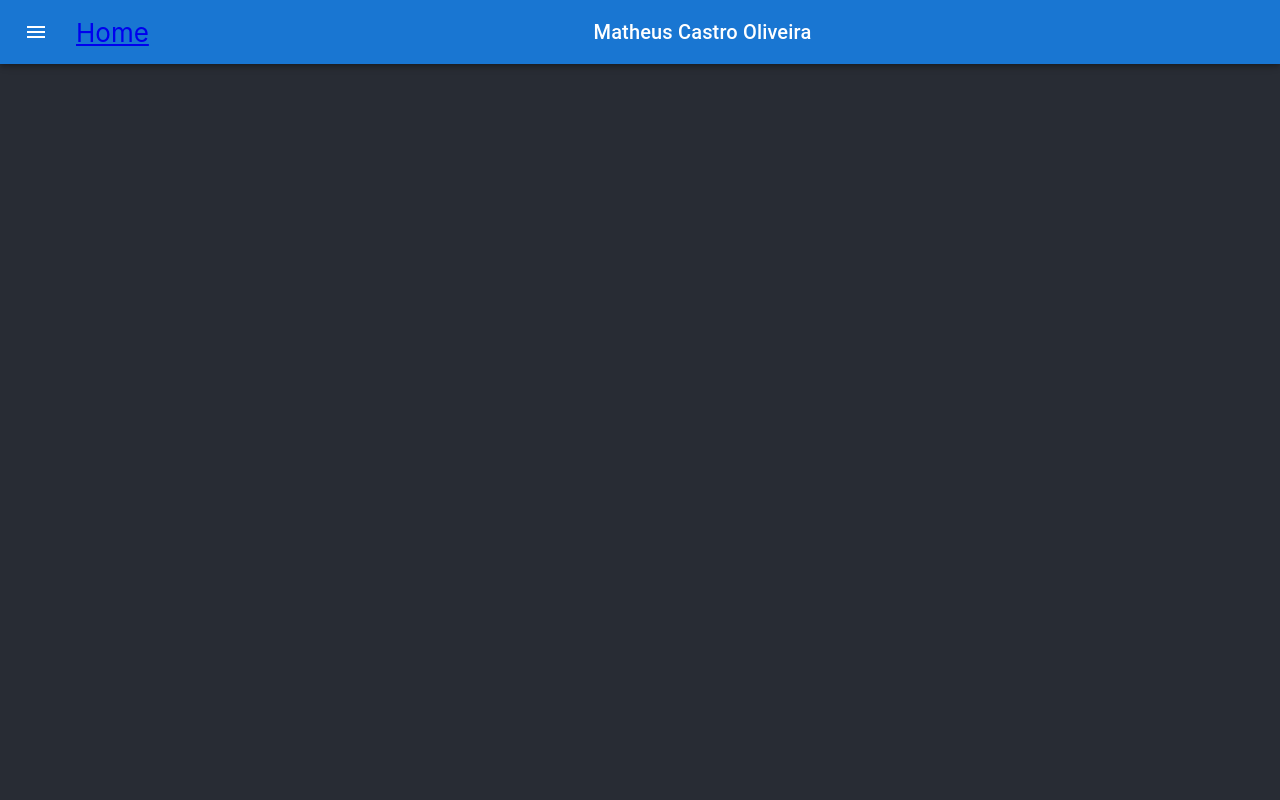
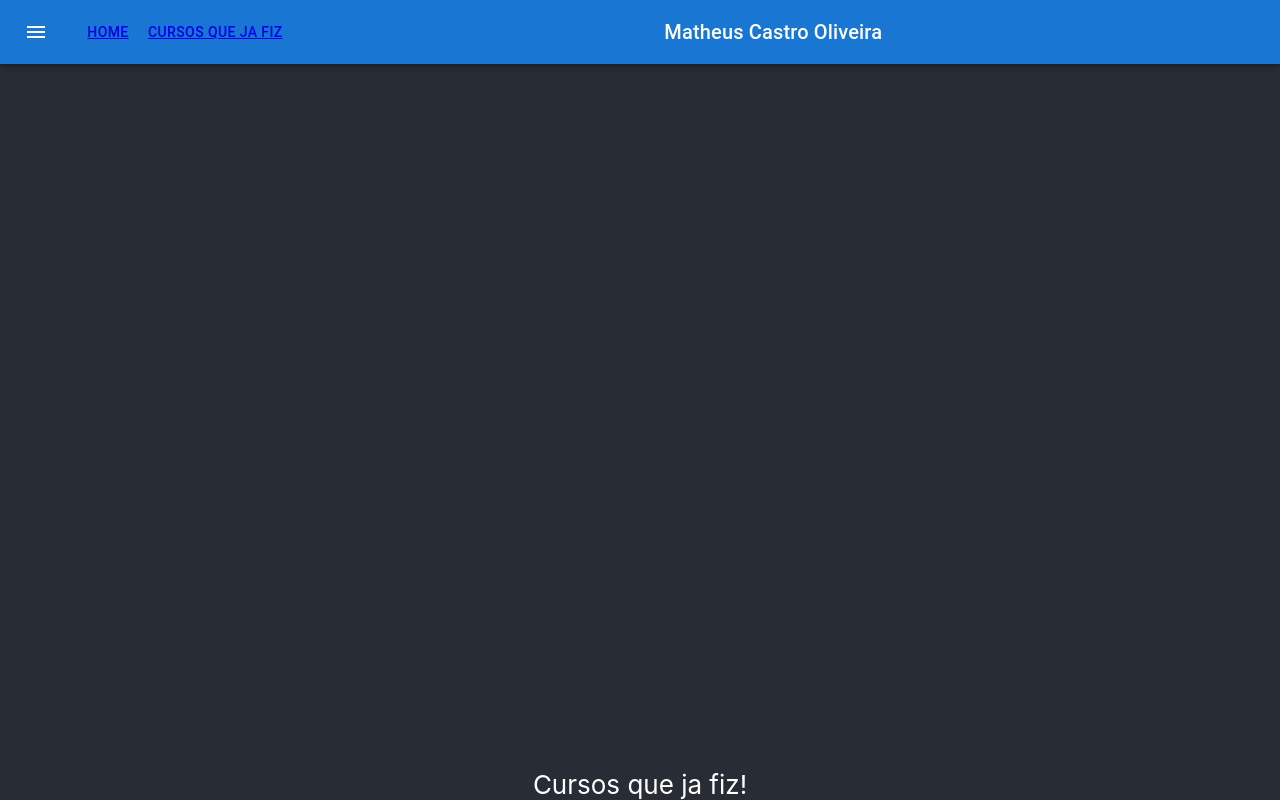
Before and after one commit to mcastro161096/mcastro-portfolio, a React (Create React App) app: page /cursos in a window 1280 px wide. Built offline with nearby package versions, Linux system fonts and the light colour scheme.

Commit message:
Add component Cursos.

```diff
--- a/src/App.js
+++ b/src/App.js
@@ -3,6 +3,7 @@ import './App.css';
 import ButtonAppBar from './Components/Navegacao';
 import {Switch, Route} from 'react-router-dom';
 import Home from './Components/Home';
+import Cursos from './Components/Cursos';
 
 function App() {
   return (
@@ -10,6 +11,7 @@ function App() {
       <ButtonAppBar />
       <Switch>
         <Route exact path="/" component={Home} />
+        <Route path="/cursos" component={Cursos} />
       </Switch>
     </div>
   );
--- /dev/null
+++ b/src/Components/Cursos/index.js
@@ -0,0 +1,9 @@
+import React from 'react';
+
+function Cursos(){
+    return(
+        <div>Cursos que ja fiz!</div>
+    );
+}
+
+export default Cursos;
--- a/src/Components/Navegacao/index.js
+++ b/src/Components/Navegacao/index.js
@@ -22,11 +22,11 @@ export default function ButtonAppBar() {
           >
             <MenuIcon />
           </IconButton>
-          <Link to="/" color="inherit">Home</Link>
+         <Button><Link to="/" color="inherit">Home</Link></Button>
+          <Button><Link to="/cursos" color="inherit">Cursos que ja fiz</Link></Button>
           <Typography variant="h6" component="div" sx={{ flexGrow: 1 }}>
             Matheus Castro Oliveira
           </Typography>
-          {/* <Button color="inherit">Login</Button> */}
         </Toolbar>
       </AppBar>
     </Box>
```
